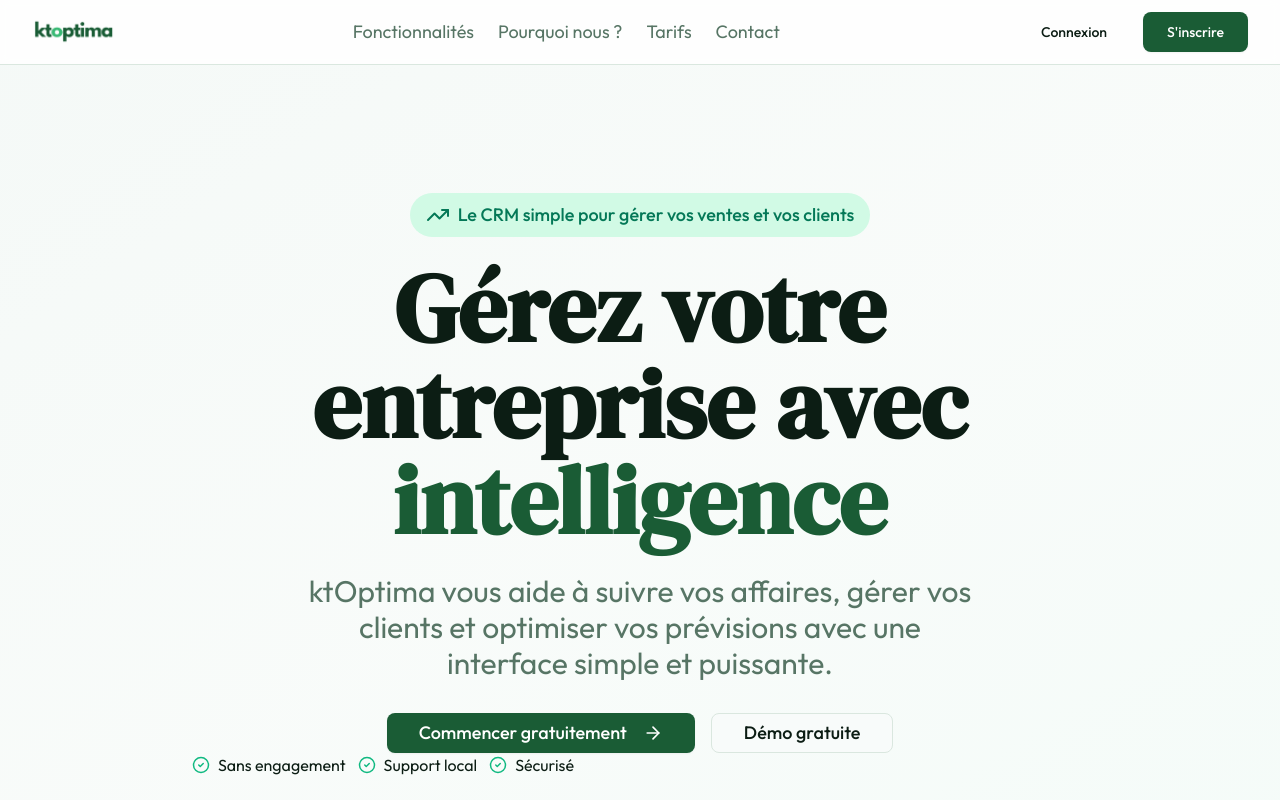
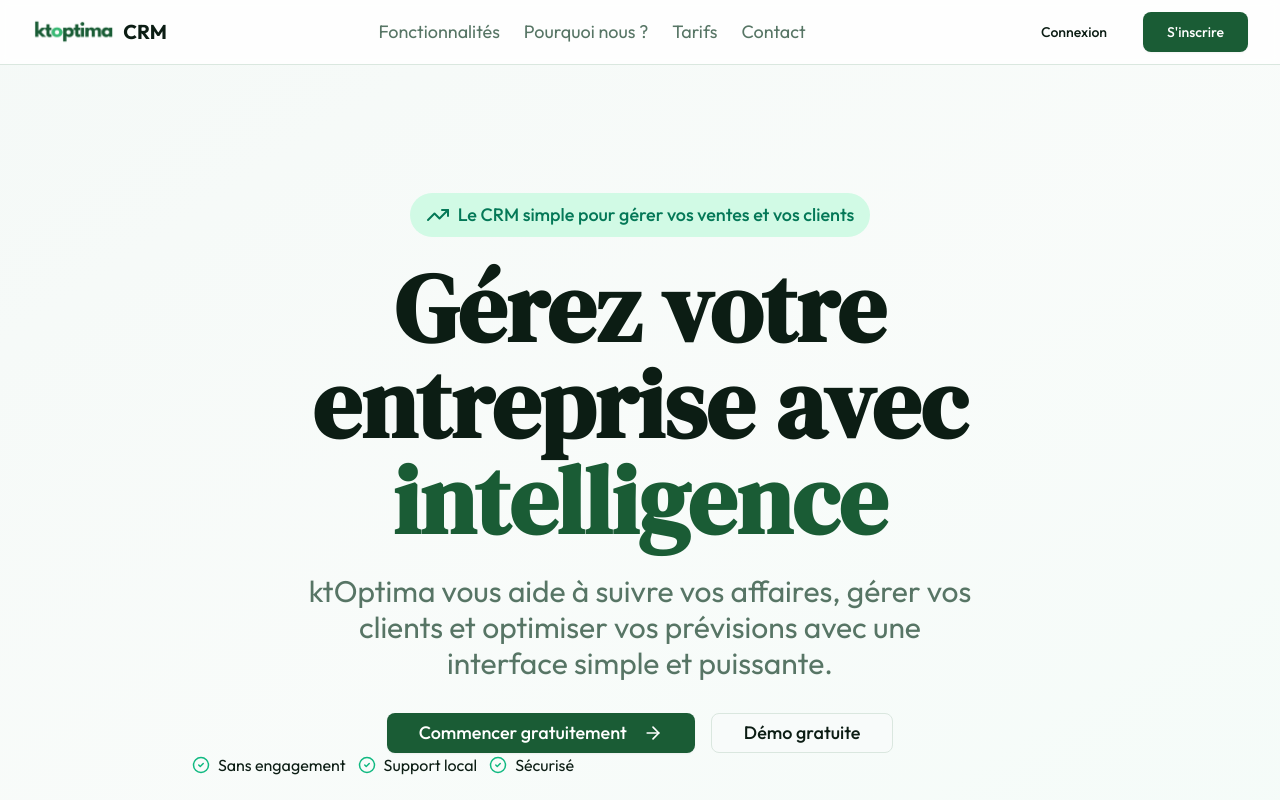
Before and after one commit to Kameltalbi/crm, a React (Vite) app in the folder frontend/: page / in a window 1280 px wide. Shown: the top 800 px of the page. Built offline with nearby package versions, Linux system fonts and the light colour scheme.

Commit message:
feat: add CRM text next to logo in headers
- Add 'CRM' text next to logo in Landing page header
- Add 'CRM' text next to logo in Layout header (authenticated app)

```diff
--- a/frontend/src/components/Layout.tsx
+++ b/frontend/src/components/Layout.tsx
@@ -68,7 +68,10 @@ export function Layout({ children }: { children: React.ReactNode }) {
                 <Building2 size={20} className="text-primary" />
               </div>
             ) : (
-              <img src="/logo.png" alt="ktOptima" className="h-12 w-auto" />
+              <>
+                <img src="/logo.png" alt="ktOptima" className="h-12 w-auto" />
+                <span className="text-xl font-bold text-foreground">CRM</span>
+              </>
             )}
           </div>
         </div>
--- a/frontend/src/pages/Landing.tsx
+++ b/frontend/src/pages/Landing.tsx
@@ -11,6 +11,7 @@ export function Landing() {
           <div className="flex items-center justify-between h-16">
             <div className="flex items-center gap-2">
               <img src="/logo.png" alt="ktOptima" className="h-8 w-auto" />
+              <span className="text-xl font-bold text-foreground">CRM</span>
             </div>
             <nav className="hidden md:flex items-center gap-6">
               <a href="#features" className="text-lg text-muted-foreground hover:text-foreground transition-colors">
```
